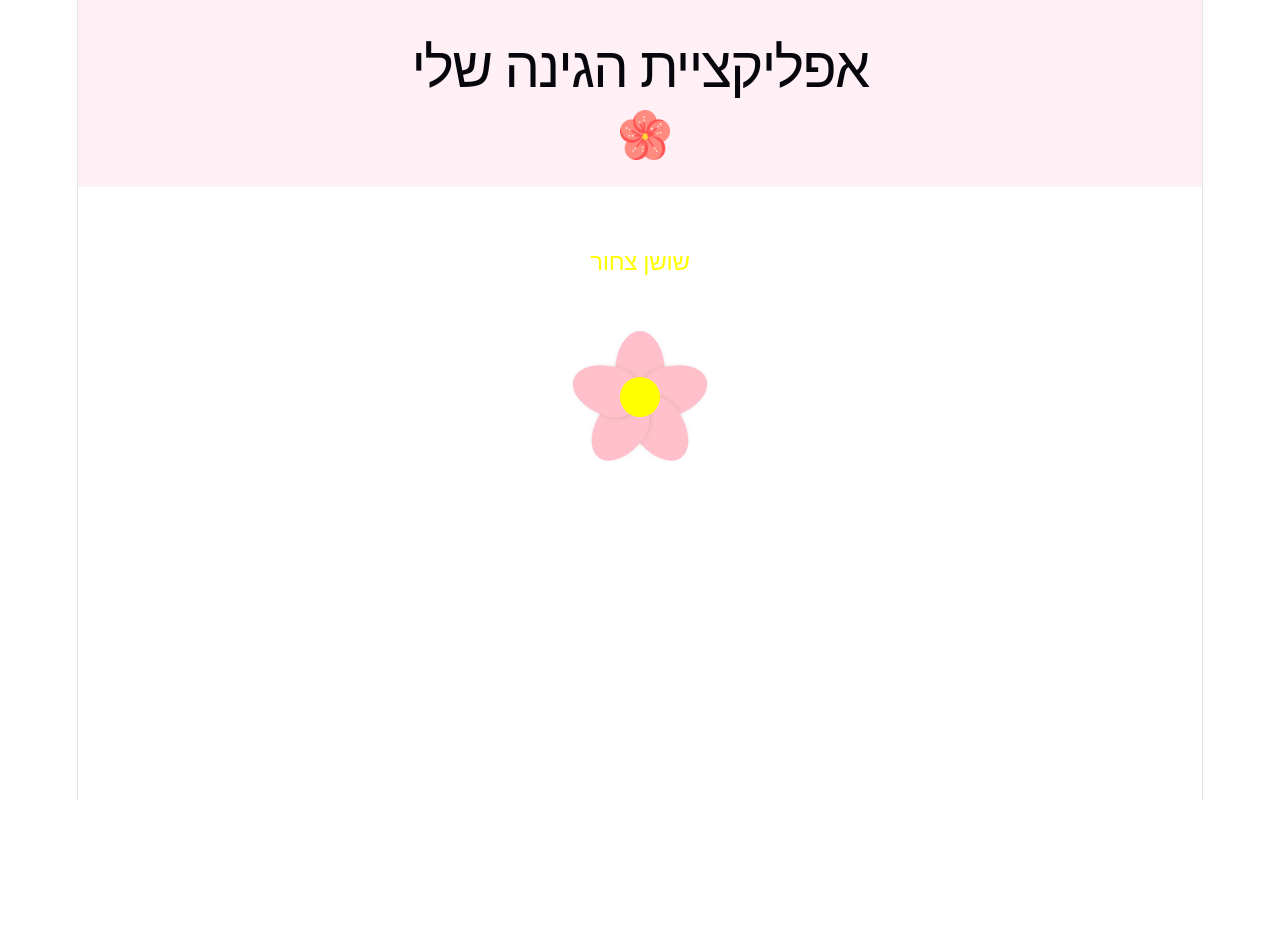
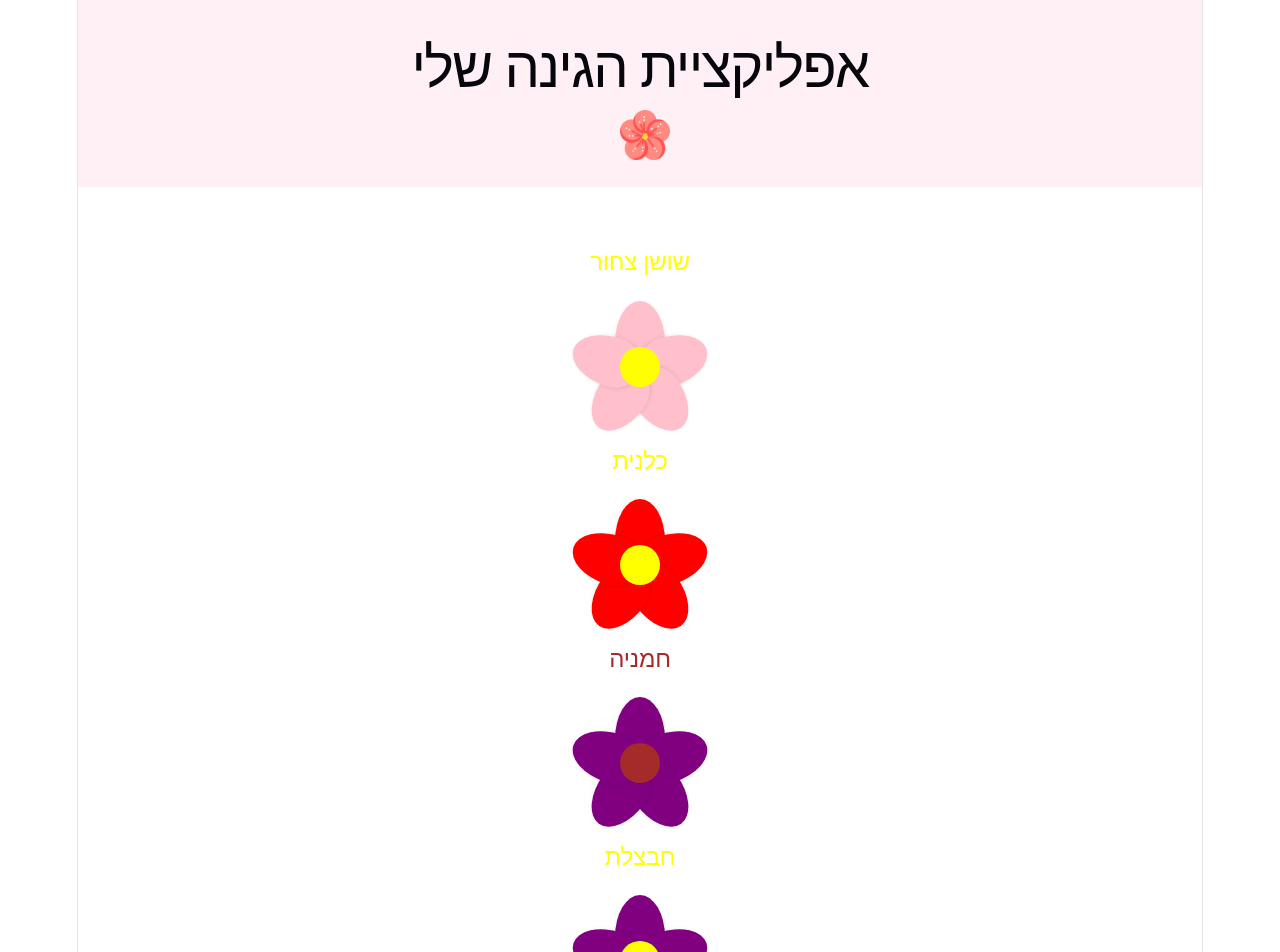
Before and after one commit to shaked620d-hue/My-garden-app, a React (Vite) app: page / in a window 1280 px wide. Shown: the top 952 px of the page. Before the commit the page ends 800 px from the top, so only its background shows below. Built offline with nearby package versions, Linux system fonts and the light colour scheme.

Commit message:
Render multiple flower instances with different prop combinations and default values

```diff
--- a/src/App.jsx
+++ b/src/App.jsx
@@ -12,8 +12,22 @@ function App() {
         petalsColor="Pink"
         centerPetalColor="Yellow"
       />
+      {/*שם וצבע עלי כותרת*/}
+      <Flower
+        flowerName="כלנית"
+        petalsColor="Red"
+      />
+      {/*שם וצבע עלה מרכזי*/}
+      <Flower
+        flowerName="חמניה"
+        centerPetalColor="Brown"
+      />
+      <Flower
+        flowerName="חבצלת" />
+
     </div>
   );
 }
 
+
 export default App;
--- a/src/components/Flower/Flower.jsx
+++ b/src/components/Flower/Flower.jsx
@@ -36,7 +36,7 @@ function Flower({ flowerName, petalsColor, centerPetalColor }) {
                 >
 
             { /* כותרת עם שם הפרח וצבע הכתב לפי העלה המרכזי */}
-            <h2 style={{ color: centerPetalColor, marginBottom: '40px',position: "relative",zIndex: 2 }}>{flowerName}</h2>
+            <h2 style={{ color: centerPetalColor, marginBottom: '10px',position: "relative",zIndex: 2 }}>{flowerName}</h2>
 
             { /* קונטיינר מעוצב לפרח המורכב מעלי כותרת ומרכז */}
             <div
```
